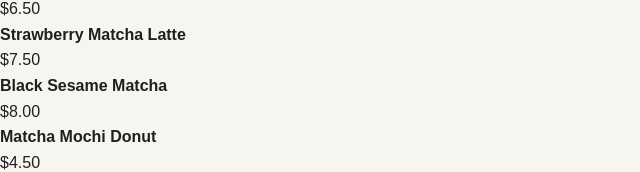
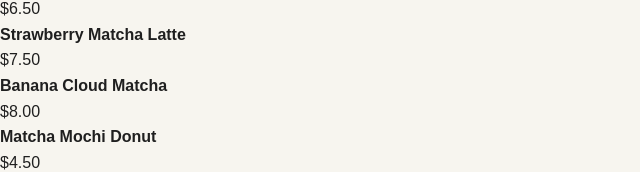
Before and after one commit to hmvenly/matcha-shop, a plain HTML site: page index.html in a window 1280 px wide. Shown: the part 1675-1847 px from the top of the page, 0-640 px from the left. Drawn offline with Linux system fonts and the light colour scheme; files that its build step writes are made by us from their sources.

Commit message:
menu banana cloud ekledim index.html

```diff
--- a/index.html
+++ b/index.html
@@ -92,7 +92,7 @@
                 <p>$7.50</p>
             </div>
             <div class="menu-item">
-                <h4>Black Sesame Matcha</h4>
+                <h4>Banana Cloud Matcha</h4>
                 <p>$8.00</p>
             </div>
             <div class="menu-item">
```
